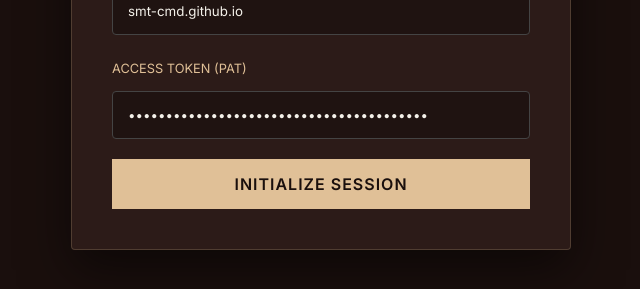
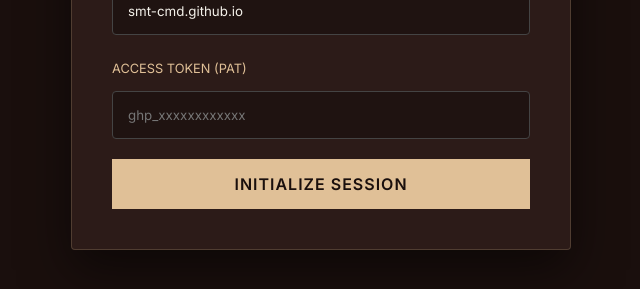
Before and after one commit to SMT-cmd/rare-root-collections, a Jekyll site: the page admin/index.html, which Jekyll copies as it is, in a window 1280 px wide. Shown: the part 407-696 px from the top of the page, without its empty margins (319-959 px from the left). Built offline with Jekyll 4.4.1, drawn with Linux system fonts in a browser that asks for light colours.

Commit message:
Add files via upload

```diff
--- a/admin/index.html
+++ b/admin/index.html
@@ -279,7 +279,7 @@
         <input type="text" id="gh-repo" placeholder="e.g. smt-cmd.github.io" value="smt-cmd.github.io">
 
         <label style="color:var(--text-gold); font-size:0.8rem;">ACCESS TOKEN (PAT)</label>
-        <input type="password" id="gh-token" placeholder="ghp_xxxxxxxxxxxx" value="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">
+        <input type="password" id="gh-token" placeholder="ghp_xxxxxxxxxxxx">
     </div>
 
     <button class="btn-primary" onclick="login()">Initialize Session</button>
```
